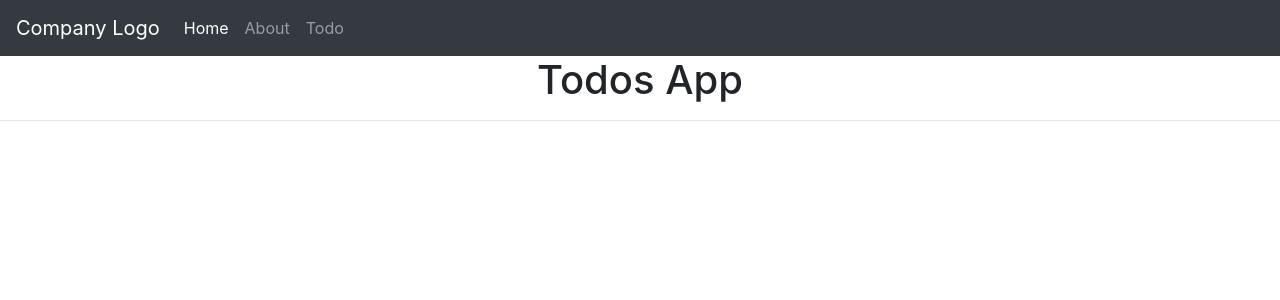
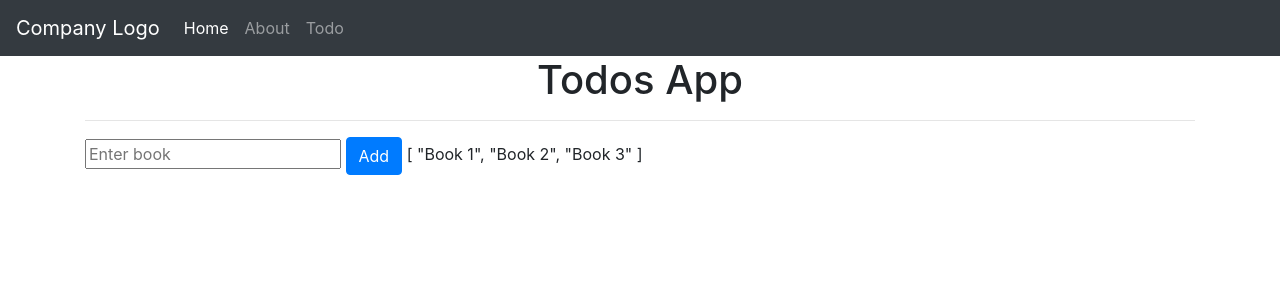
Before and after one commit to samraat121/vue2-vuex, a Vue app: page /todo in a window 1280 px wide. Shown: the top 300 px of the page. Built offline with nearby package versions, Linux system fonts and the light colour scheme.

Commit message:
Book ke array akare dekha

```diff
--- a/src/pages/Todo.vue
+++ b/src/pages/Todo.vue
@@ -1,10 +1,10 @@
 <template lang="">
-    <div>
+    <div class="container">
         <h1 class="text-center">Todos App</h1> <hr />
 
 
-
-
+    <input type="text" name="name" placeholder="Enter book" /> <button type="button" class="btn btn-primary">Add</button>
+{{bookList}}
 
 
 
@@ -13,7 +13,13 @@
 </template>
 <script>
 export default {
-    name: 'Todo'
+    name: 'Todo',
+
+    computed: {
+        bookList() {
+            return this.$store.state.bookList
+        }
+    },
 }
 </script>
 <style lang="">
--- a/src/store/index.js
+++ b/src/store/index.js
@@ -4,7 +4,9 @@ import Vuex from 'vuex'
 Vue.use(Vuex)
 
 const store = new Vuex.Store({
-
+    state: {
+        bookList: ["Book 1", "Book 2", "Book 3"]
+    }
 
 })
 
```
